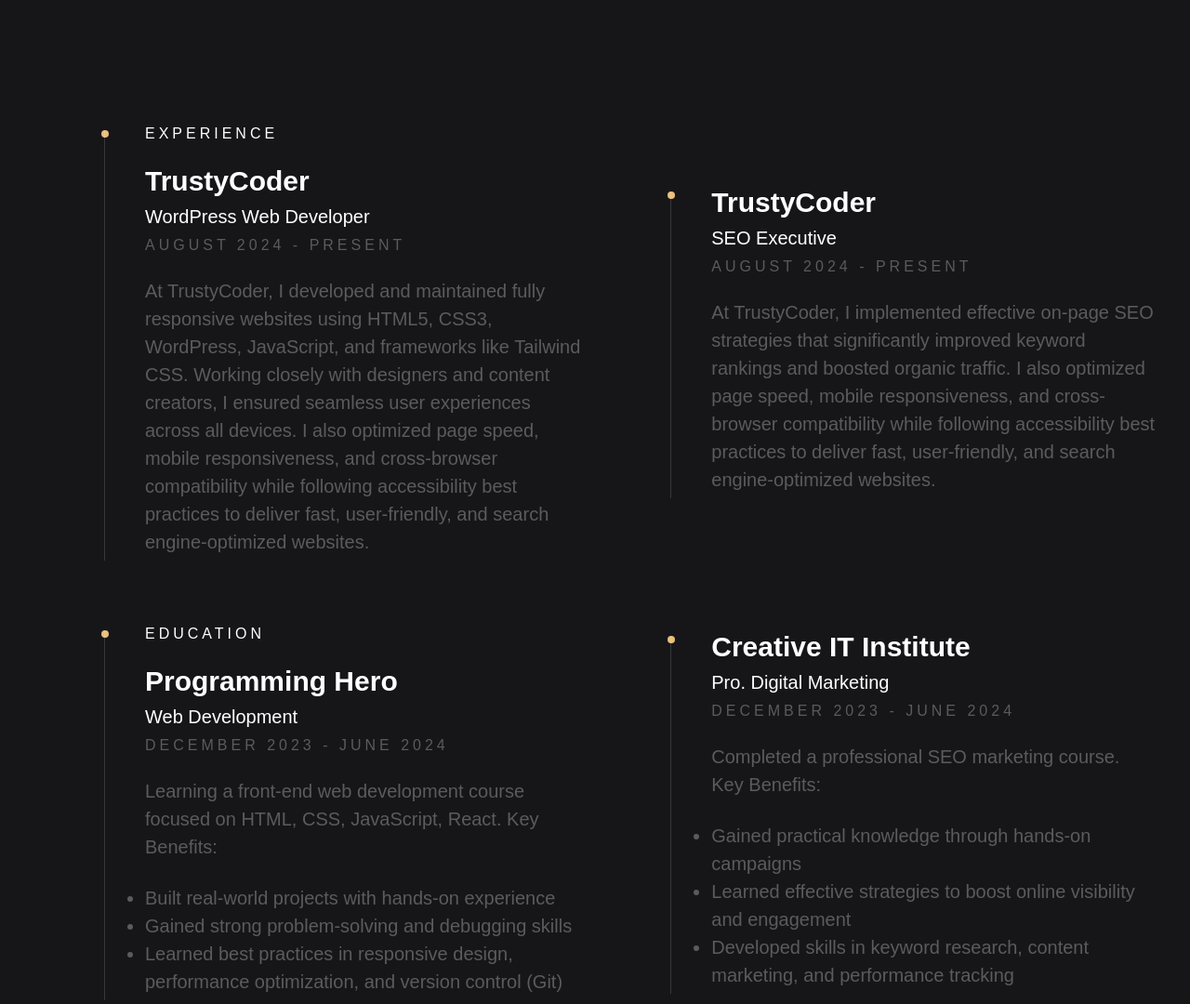
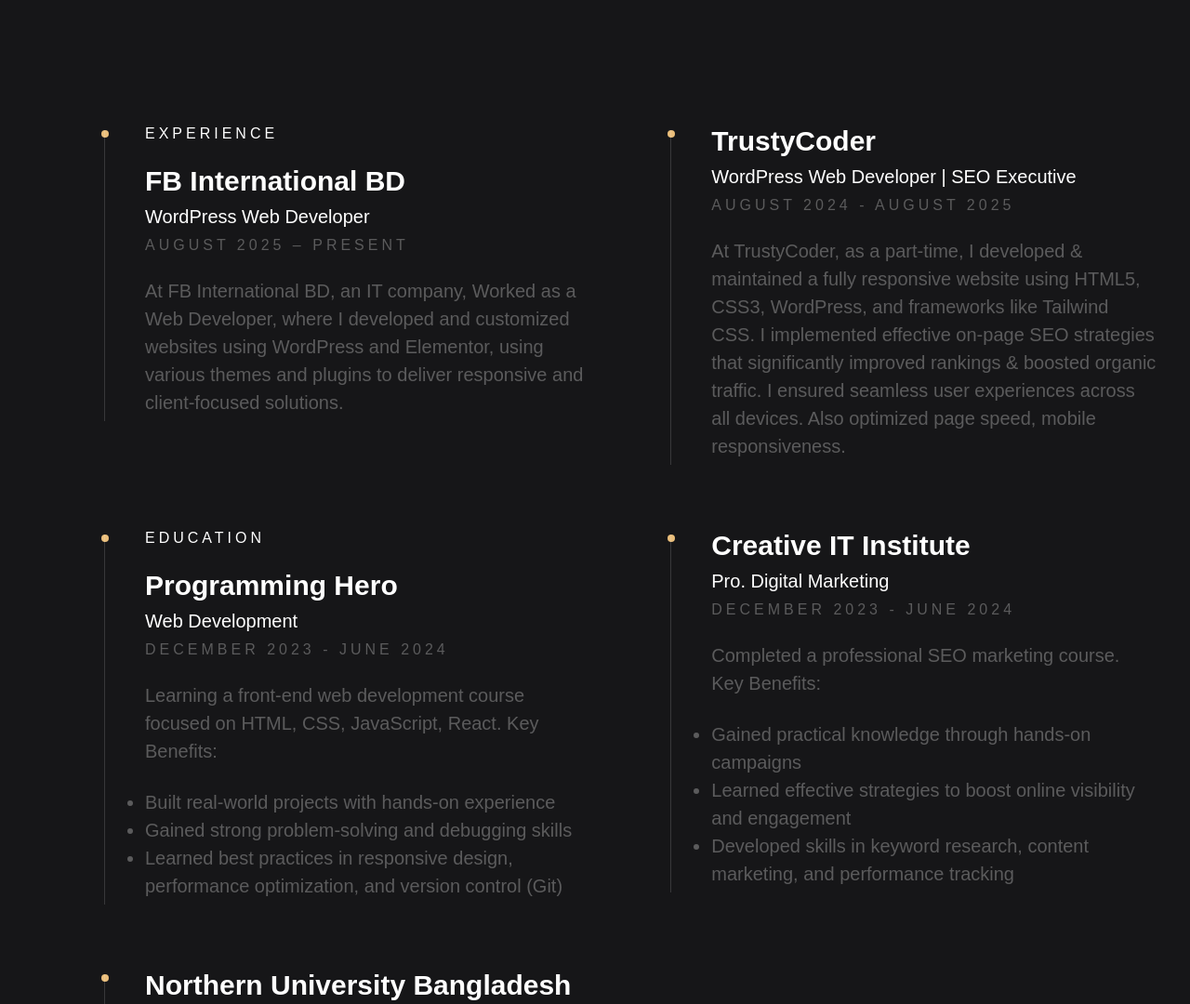
Before and after one commit to NaimIslamm/naimDev, a plain HTML site: page index.html in a window 1280 px wide. Shown: the part 1660-2740 px from the top of the page at 93% size. Drawn offline with Linux system fonts and the light colour scheme.

Commit message:
added job updated & CV

```diff
--- a/index.html
+++ b/index.html
@@ -82,7 +82,7 @@
           manage. Passionate about clean design and smooth user experience.
         </p>
         <button class="btn">
-          <a href="assets/Naimul-Islam-TechCV.pdf" target="_blank">
+          <a href="assets/Naimul-Islam-Tech-CV-Updated.pdf" target="_blank">
             Download CV</a
           >
         </button>
@@ -103,19 +103,15 @@
             <div class="card-experience">
               <p class="card-p">Experience</p>
               <div class="details-name">
-                <p class="name">TrustyCoder</p>
+                <p class="name">FB International BD</p>
                 <p class="designation">WordPress Web Developer</p>
-                <p class="time">August 2024 - Present</p>
+                <p class="time">August 2025 – Present</p>
               </div>
               <p class="exp-note">
-                At TrustyCoder, I developed and maintained fully responsive
-                websites using HTML5, CSS3, WordPress, JavaScript, and
-                frameworks like Tailwind CSS. Working closely with designers and
-                content creators, I ensured seamless user experiences across all
-                devices. I also optimized page speed, mobile responsiveness, and
-                cross-browser compatibility while following accessibility best
-                practices to deliver fast, user-friendly, and search
-                engine-optimized websites.
+                At FB International BD, an IT company, Worked as a Web
+                Developer, where I developed and customized websites using
+                WordPress and Elementor, using various themes and plugins to
+                deliver responsive and client-focused solutions.
               </p>
             </div>
           </div>
@@ -124,16 +120,18 @@
             <div class="card-experience">
               <div class="details-name">
                 <p class="name">TrustyCoder</p>
-                <p class="designation">SEO Executive</p>
-                <p class="time">August 2024 - Present</p>
+                <p class="designation">
+                  WordPress Web Developer | SEO Executive
+                </p>
+                <p class="time">August 2024 - August 2025</p>
               </div>
               <p class="exp-note">
-                At TrustyCoder, I implemented effective on-page SEO strategies
-                that significantly improved keyword rankings and boosted organic
-                traffic. I also optimized page speed, mobile responsiveness, and
-                cross-browser compatibility while following accessibility best
-                practices to deliver fast, user-friendly, and search
-                engine-optimized websites.
+                At TrustyCoder, as a part-time, I developed & maintained a fully
+                responsive website using HTML5, CSS3, WordPress, and frameworks
+                like Tailwind CSS. I implemented effective on-page SEO
+                strategies that significantly improved rankings & boosted
+                organic traffic. I ensured seamless user experiences across all
+                devices. Also optimized page speed, mobile responsiveness.
               </p>
             </div>
           </div>
--- a/style.css
+++ b/style.css
@@ -324,7 +324,7 @@ body {
   display: flex;
   flex-wrap: wrap;
   justify-content: space-between;
-  align-items: center;
+  align-items: stretch;
   row-gap: 75px;
   column-gap: 10px;
   color: var(--color-3);
```
Also changed, not shown: 2 other files.
